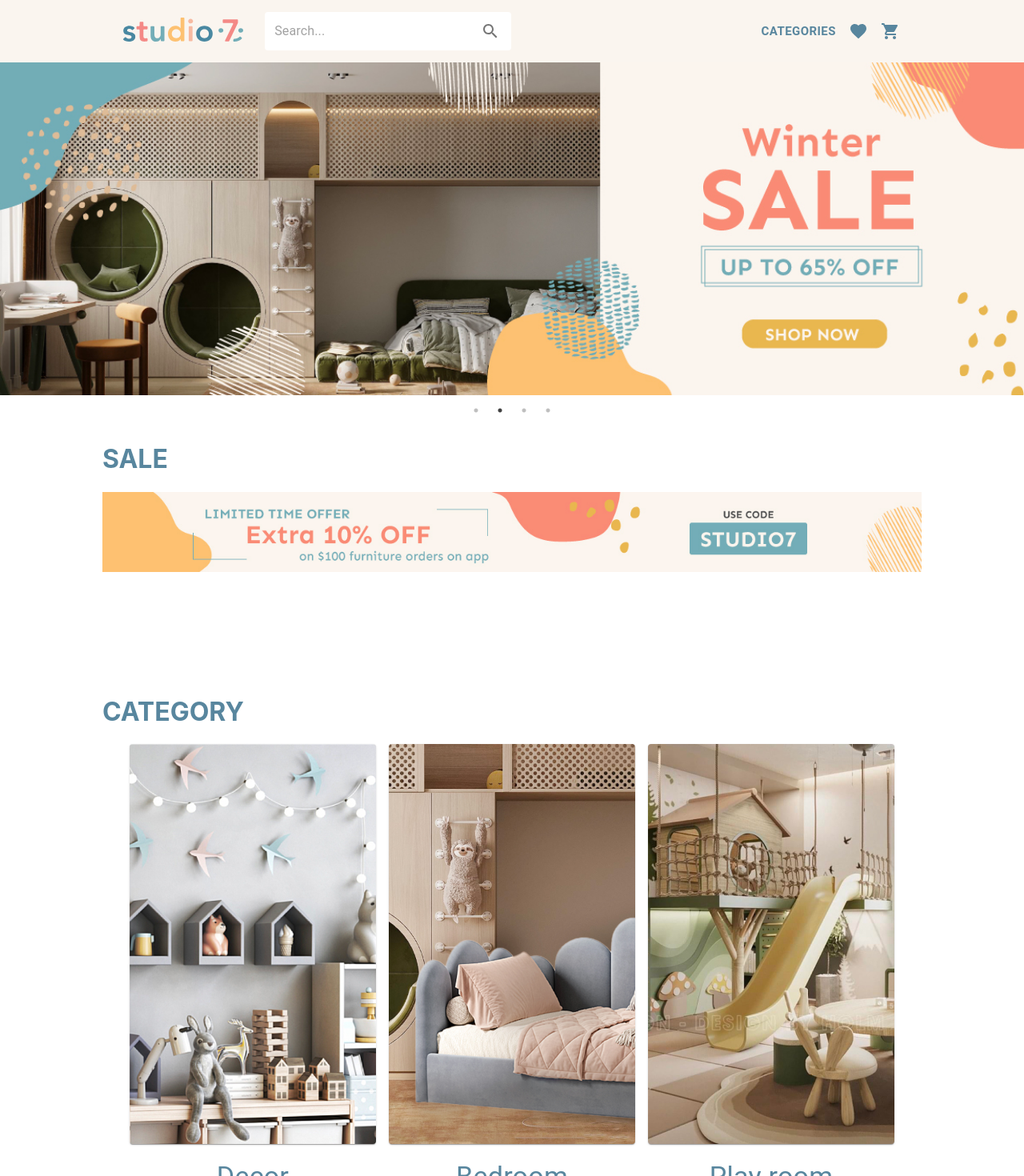
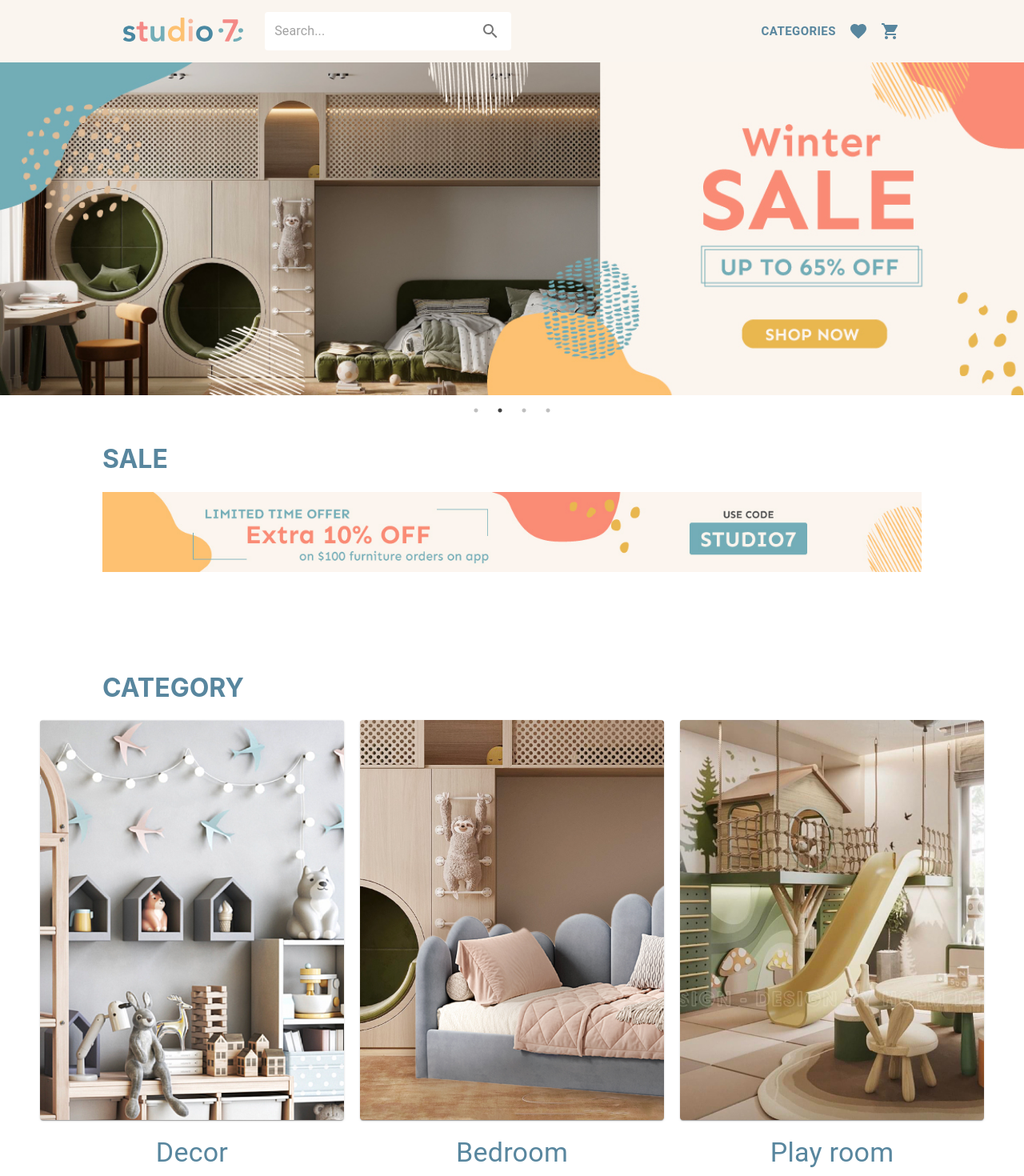
Before and after one commit to jyothirmai5/Studio-Seven, a React (Create React App) app: page / in a window 1280 px wide. Shown: the top 1470 px of the page at 80% size. Built offline with nearby package versions, Linux system fonts and the light colour scheme.

Commit message:
I have added notification badges and cart badges

```diff
--- a/src/App/App.js
+++ b/src/App/App.js
@@ -22,11 +22,11 @@
   return (
     <Router>
       <Routes>
-        <Route exact path="/" element={<HomePage />} />
-        <Route path="/:category/products" element={<ProductsList />} />
-        <Route path="/:category/products/:id" element={<Store.Provider value={{ setCartItems, setFavouriteItems, favouriteItems }}><ProductDetails /></Store.Provider>} />
-        <Route path="/favourites" element={<Store.Provider value={{ favouriteItems }}><Favourites /></Store.Provider>} />
-        <Route path="/cart" element={<Store.Provider value={{ cartItems, setCartItems, totalPrice }}><Cart /></Store.Provider>} />
+        <Route exact path="/" element={<Store.Provider value={{ favouriteItems, cartItems }}><HomePage /></Store.Provider>} />
+        <Route path="/:category/products" element={<Store.Provider value={{ favouriteItems, cartItems }}><ProductsList /></Store.Provider>} />
+        <Route path="/:category/products/:id" element={<Store.Provider value={{ setCartItems, setFavouriteItems, favouriteItems, cartItems }}><ProductDetails /></Store.Provider>} />
+        <Route path="/favourites" element={<Store.Provider value={{ favouriteItems, cartItems }}><Favourites /></Store.Provider>} />
+        <Route path="/cart" element={<Store.Provider value={{ cartItems, setCartItems, totalPrice, favouriteItems }}><Cart /></Store.Provider>} />
       </Routes>
     </Router>
   );
--- a/src/Cart/Cart.js
+++ b/src/Cart/Cart.js
@@ -21,10 +21,10 @@
         setShowThankYouPopup(false);
     };
     return (
-        <Layout>
-            <Store.Consumer>
-                {({ cartItems, setCartItems, totalPrice }) => (
-                    cartItems.length !== 0 ?
+        <Store.Consumer>
+            {({ cartItems, setCartItems, totalPrice, favouriteItems }) => (
+                <Layout cartItems={cartItems} favouriteItems={favouriteItems}>
+                    {cartItems.length !== 0 ?
                         <div style={{ margin: '50px' }}>
                             <h1 className='text-color'>Your Shopping Basket</h1>
                             <hr style={{ borderWidth: "0.5px" }} />
@@ -80,10 +80,11 @@
                             <ThankYouPopup open={showThankYouPopup} onClose={handleCloseThankYouPopup} />
                         </div> :
                         <Container sx={{ padding: '40px', height: '50vh' }}>
-                            <EmptyPage></EmptyPage></Container>
-                )}
-            </Store.Consumer>
-        </Layout >);
+                            <EmptyPage></EmptyPage></Container>}
+                </Layout >
+            )}
+        </Store.Consumer>
+    );
 }
 
 export default Cart;
--- a/src/Favourites/Favourites.js
+++ b/src/Favourites/Favourites.js
@@ -10,10 +10,10 @@
     const navigate = useNavigate();
 
     return (
-        <Layout>
-            <Store.Consumer>
-                {({ favouriteItems }) => (
-                    favouriteItems.length !== 0 ?
+        <Store.Consumer>
+            {({ favouriteItems, cartItems }) => (
+                <Layout cartItems={cartItems} favouriteItems={favouriteItems}>
+                    {favouriteItems.length !== 0 ?
                         <Container sx={{ margin: '50px' }}>
                             <h1 className='text-color'>Your Favourite List</h1>
                             <div className='each-card'>
@@ -38,10 +38,10 @@
                             </div>
                         </Container> :
                         <Container sx={{ margin: '50px', height: '50vh' }}>
-                            <EmptyPage></EmptyPage></Container>
-                )}
-            </Store.Consumer>
-        </Layout>
+                            <EmptyPage></EmptyPage></Container>}
+                </Layout>
+            )}
+        </Store.Consumer>
     );
 };
 
--- a/src/Header/Header.js
+++ b/src/Header/Header.js
@@ -17,6 +17,7 @@
 import logo from "../assets/studioseven_logo.svg";
 import { useNavigate } from 'react-router-dom';
 import { categories } from '../Constants';
+import Badge from '@mui/material/Badge';
 
 const useStyles = makeStyles((theme) => ({
     root: {
@@ -66,7 +67,7 @@
     },
 }));
 
-function Header() {
+function Header({ cartItems, favouriteItems }) {
     const classes = useStyles();
     const navigate = useNavigate();
     const [anchorEl, setAnchorEl] = useState(null);
@@ -128,12 +129,16 @@
                                 sx={{ color: "#58869e" }}
                                 onClick={() => navigate('/favourites')}
                             >
-                                <FavoriteIcon />
+                                <Badge badgeContent={favouriteItems ? favouriteItems.length : 0} color="warning">
+                                    <FavoriteIcon />
+                                </Badge>
                             </IconButton>
                             <IconButton
                                 onClick={() => navigate('/cart')}
                                 sx={{ color: "#58869e" }}>
-                                <ShoppingCartIcon />
+                                <Badge badgeContent={cartItems ? cartItems.length : 0} color="warning">
+                                    <ShoppingCartIcon />
+                                </Badge>
                             </IconButton>
                         </div>
                     </div>
--- a/src/HomePage/HomePage.css
+++ b/src/HomePage/HomePage.css
@@ -20,9 +20,7 @@
     align-items: center;
     justify-content: flex-start;
     width: 80%;
-
-    margin: 0, auto;
-    padding-bottom: 30px;
+    margin: 0 auto;
 }
 
 
@@ -55,7 +53,12 @@
 
 
 .category-content {
-    width: 100%;
+    display: flex;
+    gap: 20px;
+}
+
+.each-category-card {
+    width: 380px;
 }
 
 .css-2ulfj5-MuiTypography-root {
@@ -64,6 +67,6 @@
     font-weight: bold;
 }
 
-h4{
+h4 {
     font-size: 1rem;
 }
--- a/src/HomePage/HomePage.js
+++ b/src/HomePage/HomePage.js
@@ -3,13 +3,13 @@
 import { makeStyles } from '@mui/styles';
 import {
     Paper,
-    Grid,
     Typography,
 } from '@mui/material';
 import { categories } from '../Constants';
 import { useNavigate } from 'react-router-dom';
 import SalePc from "../assets/banner/offer_banner_pc/studioseven_offer_banner1.gif";
 import "./HomePage.css";
+import { Store } from '../Context';
 
 const useStyles = makeStyles((theme) => ({
     categoryCard: {
@@ -30,7 +30,7 @@
         color: "#58869e",
         textAlign: "center",
         paddingTop: "20px",
-        fontSize:"1rem"
+        fontSize: "1rem"
     },
 
 
@@ -41,7 +41,10 @@
     const redirectToProducts = (title) => {
         navigate('/' + title + '/products')
     }
-    return (<Layout>
+    return (
+        <Store.Consumer>
+            {({ cartItems, favouriteItems }) => (
+                <Layout cartItems={cartItems} favouriteItems={favouriteItems}>
                     <SlickCarousel />
                     <div className='main-content'>
                         <div className='hp-sale'>
@@ -55,9 +58,8 @@
                             <h1>CATEGORY</h1>
                         </div>
                         <div class="category-content">
-                <Grid container spacing={2}>
                             {categories.map((category, index) => (
-                        <Grid item xs={12} sm={6} md={3} key={index} onClick={() => redirectToProducts(category.title)}>
+                                <div className='each-category-card' key={index} onClick={() => redirectToProducts(category.title)}>
                                     <Paper
                                         className={classes.categoryCard}
                                         style={{ backgroundImage: `url(${category.imageUrl})` }}
@@ -66,12 +68,13 @@
                                         {category.title}
                                     </Typography>
 
-                        </Grid>
+                                </div>
                             ))}
-                </Grid>
                         </div>
                     </div>
-    </Layout>);
+                </Layout>
+            )}
+        </Store.Consumer>);
 }
 
 export default HomePage;
--- a/src/Layout/Layout.js
+++ b/src/Layout/Layout.js
@@ -1,9 +1,13 @@
 import Header from "../Header/Header";
 import Footer from "../Footer/Footer";
+import { useEffect } from "react";
 
-function Layout({ children }) {
+function Layout({ children, cartItems, favouriteItems }) {
+    useEffect(() => {
+        console.log('cartItems', cartItems);
+    }, [cartItems])
     return (<>
-        <Header />
+        <Header cartItems={cartItems} favouriteItems={favouriteItems} />
         {children}
         <Footer />
     </>
--- a/src/ProductDetails/ProductDetails.js
+++ b/src/ProductDetails/ProductDetails.js
@@ -54,9 +54,9 @@
     productImages &&
     currentImage &&
     productDetails && (
-      <Layout>
-        <Store.Consumer>
-          {({ setCartItems, setFavouriteItems, favouriteItems }) => (
+      <Store.Consumer>
+        {({ setCartItems, setFavouriteItems, favouriteItems, cartItems }) => (
+          <Layout cartItems={cartItems} favouriteItems={favouriteItems}>
             <div className="small-container single-product">
               <div className="row">
                 <IconButton
@@ -143,11 +143,10 @@
                 </div>
               </div>
             </div>
-          )}
-        </Store.Consumer>
-      </Layout >
-    )
-  );
+          </Layout>
+        )}
+      </Store.Consumer>)
+  )
 };
 
 export default ProductDetails;
--- a/src/ProductsList/ProductsList.js
+++ b/src/ProductsList/ProductsList.js
@@ -14,6 +14,7 @@
 import Layout from "../Layout/Layout";
 import ArrowBackIcon from "@mui/icons-material/ArrowBack";
 import "./ProductsList.css";
+import { Store } from '../Context';
 
 const ProductList = () => {
   const { category } = useParams();
@@ -32,7 +33,9 @@
   }, [category]);
 
   return (
-    <Layout>
+    <Store.Consumer>
+      {({ cartItems, favouriteItems }) => (
+        <Layout cartItems={cartItems} favouriteItems={favouriteItems}>
           <Container sx={{ padding: "40px" }}>
             <IconButton
               sx={{ mb: 2, color: "#58869e" }}
@@ -82,7 +85,8 @@
             </Grid>
           </Container>
         </Layout>
-  );
+      )}
+    </Store.Consumer>);
 };
 
 export default ProductList;
--- a/src/SlickCarousel/SlickCarousel.css
+++ b/src/SlickCarousel/SlickCarousel.css
@@ -8,4 +8,5 @@
 .slick-slide img {
   width: 100%;
   height: auto;
+  cursor: pointer;
 }
--- a/src/SlickCarousel/SlickCarousel.js
+++ b/src/SlickCarousel/SlickCarousel.js
@@ -7,6 +7,7 @@
 import Image2 from '../assets/banner/hero_banner_pc/studioseven_hero_banner_2.jpg';
 import Image3 from '../assets/banner/hero_banner_pc/studioseven_hero_banner_3.jpg';
 import Image4 from '../assets/banner/hero_banner_pc/studioseven_hero_banner_4.jpg';
+import { useNavigate } from 'react-router-dom';
 
 const images = [
   Image1,
@@ -25,12 +26,12 @@
     slidesToShow: 1,
     slidesToScroll: 1,
   };
-
+  const navigate = useNavigate();
   return (
     <div className="slick-carousel">
       <Slider {...settings}>
         {images.map((image, index) => (
-          <div key={index}>
+          <div key={index} onClick={() => navigate('/Decor/products')}>
             <img src={image} alt={`Slide ${index + 1}`} />
           </div>
         ))}
```
Lines whose indentation alone changed are shown as unchanged.
